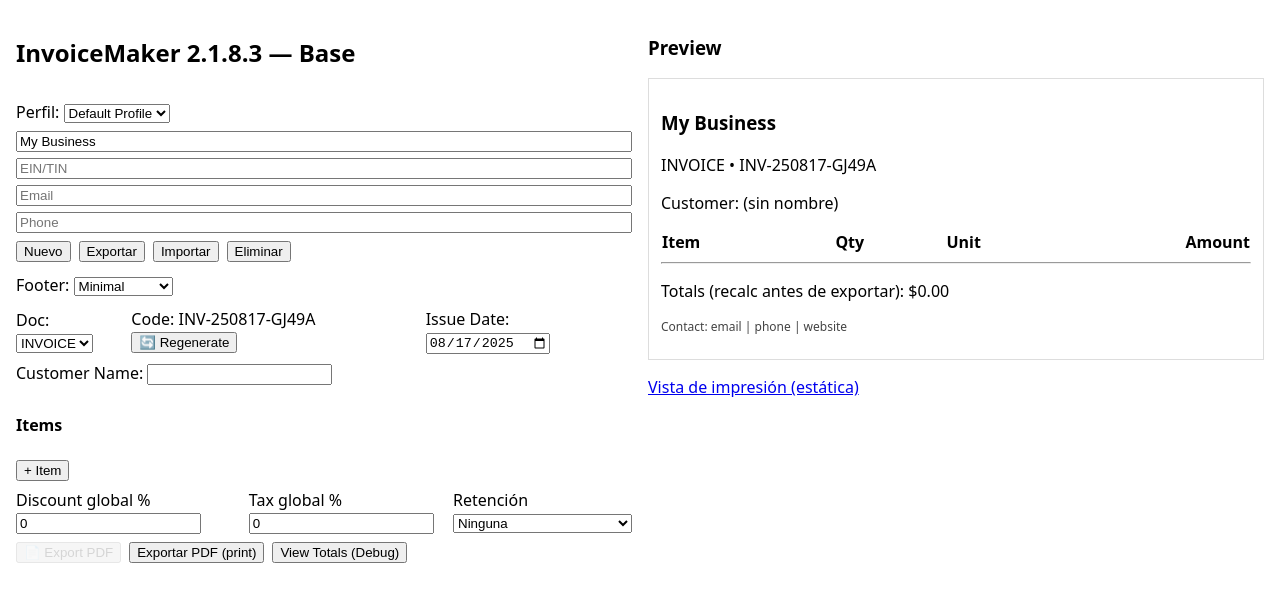
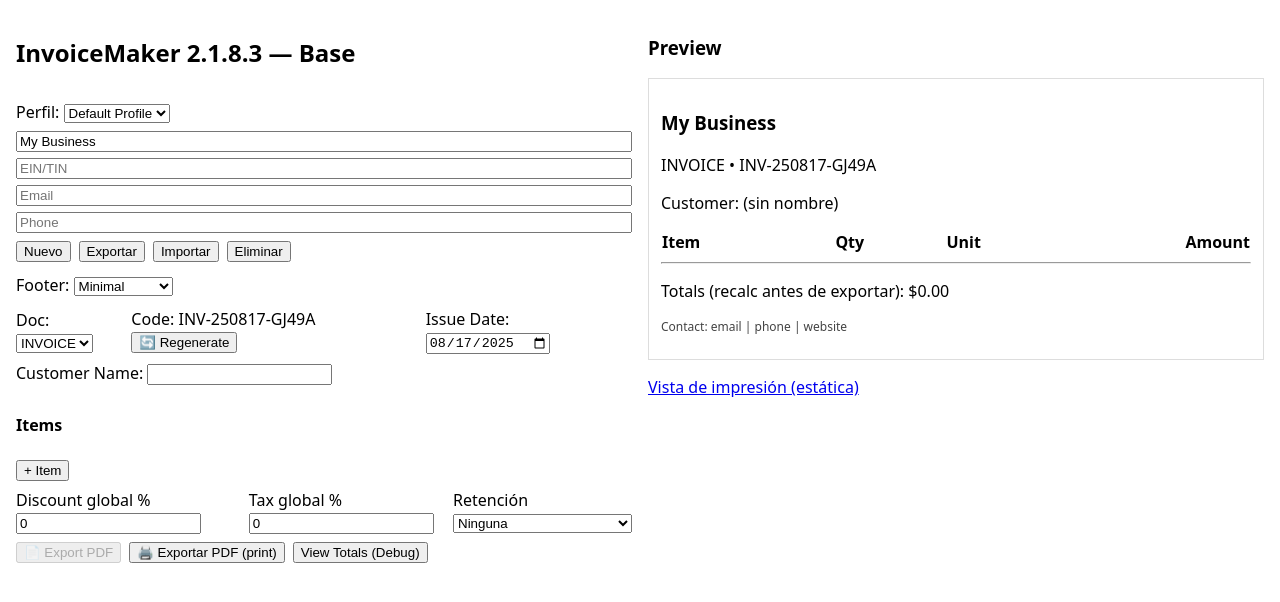
Before and after one commit to Geeklatinmaster/Invoice_Maker_App, a React (Vite) app: page / in a window 1280 px wide. Shown: the top 602 px of the page. Built offline with nearby package versions, Linux system fonts and the light colour scheme.

Commit message:
feat(pdf): wire Export PDF button with robust handler

```diff
--- a/src/features/invoice/components/InvoiceForm.tsx
+++ b/src/features/invoice/components/InvoiceForm.tsx
@@ -1,5 +1,22 @@
 import { useInvoice } from "@/features/invoice/store/useInvoice";
 import { exportInvoicePdf } from "@/features/invoice/pdf/exportPdf";
+
+// Helper functions
+async function fetchAsDataURL(url: string): Promise<string | undefined> {
+  try {
+    const res = await fetch(url, { cache: "no-store" });
+    if (!res.ok) return undefined;
+    const blob = await res.blob();
+    return await new Promise(resolve => {
+      const reader = new FileReader();
+      reader.onload = () => resolve(String(reader.result || ""));
+      reader.onerror = () => resolve(undefined);
+      reader.readAsDataURL(blob);
+    });
+  } catch { return undefined; }
+}
+
+function toast(msg: string) { try { alert(msg); } catch {} }
 
 export default function InvoiceForm() {
   const s = useInvoice();
@@ -16,38 +33,6 @@ export default function InvoiceForm() {
     return true;
   };
 
-  const handleExportPdf = async () => {
-    try {
-      // Ensure totals are computed
-      s.compute();
-
-      // Prepare logo data URL if available
-      let logoDataUrl: string | undefined;
-      if (profile?.logoUrl) {
-        try {
-          const response = await fetch(profile.logoUrl);
-          const blob = await response.blob();
-          logoDataUrl = await new Promise((resolve) => {
-            const reader = new FileReader();
-            reader.onload = () => resolve(reader.result as string);
-            reader.readAsDataURL(blob);
-          });
-        } catch (e) {
-          console.warn("Failed to load logo for PDF:", e);
-        }
-      }
-
-      // Export PDF
-      await exportInvoicePdf(iv, {
-        profile,
-        totals: s.totals,
-        logoDataUrl
-      });
-    } catch (error) {
-      console.error("Failed to export PDF:", error);
-      alert("Failed to export PDF. Please try again.");
-    }
-  };
 
   return (
     <section style={{display:"grid", gap:8}}>
@@ -94,17 +79,61 @@ export default function InvoiceForm() {
 
       <div style={{display:"flex", gap:8}}>
         <button
-          onClick={handleExportPdf}
-          disabled={iv.items.length === 0}
-          title={iv.items.length === 0 ? "Add items to export PDF" : "Export as PDF"}
-          style={{
-            opacity: iv.items.length === 0 ? 0.5 : 1,
-            cursor: iv.items.length === 0 ? "not-allowed" : "pointer"
+          onClick={async () => {
+            const currentState = useInvoice.getState();
+            const currentInvoice = currentState.invoice;
+            if (!currentInvoice || !Array.isArray(currentInvoice.items) || currentInvoice.items.length === 0) {
+              toast("Add at least 1 item before exporting.");
+              return;
+            }
+            const currentProfile = currentState.selectedProfileId
+              ? currentState.profiles.find(p => p.id === currentState.selectedProfileId)
+              : undefined;
+            let logoDataUrl: string | undefined;
+            if (currentProfile && (currentProfile as any)?.logoUrl) {
+              logoDataUrl = await fetchAsDataURL((currentProfile as any).logoUrl);
+            }
+            try {
+              await exportInvoicePdf(currentInvoice, {
+                profile: currentProfile,
+                totals: currentState.totals,
+                logoDataUrl
+              });
+            } catch (err) {
+              console.error("exportInvoicePdf failed:", err);
+              toast("PDF export failed. Check console for details.");
+            }
           }}
+          disabled={useInvoice.getState().invoice.items.length === 0}
         >
           📄 Export PDF
         </button>
-        <button onClick={()=>{ if (validateUSA()) { s.compute(); window.open("/print.html","_blank"); } }}>Exportar PDF (print)</button>
+
+        <button
+          onClick={() => {
+            const currentState = useInvoice.getState();
+            const currentInvoice = currentState.invoice;
+            if (!currentInvoice || !Array.isArray(currentInvoice.items) || currentInvoice.items.length === 0) {
+              toast("Add at least 1 item before printing.");
+              return;
+            }
+            try {
+              localStorage.setItem("invoice:last", JSON.stringify({
+                invoice: currentInvoice,
+                totals: currentState.totals,
+                profile: currentState.selectedProfileId
+                  ? currentState.profiles.find(p => p.id === currentState.selectedProfileId)
+                  : undefined
+              }));
+              window.open("/print.html", "_blank", "noopener,noreferrer");
+            } catch (e) {
+              console.error("print open failed:", e);
+              toast("Could not open print view.");
+            }
+          }}
+        >
+          🖨️ Exportar PDF (print)
+        </button>
         <button onClick={()=>{ alert(JSON.stringify(s.totals, null, 2)); }}>View Totals (Debug)</button>
       </div>
     </section>
```
